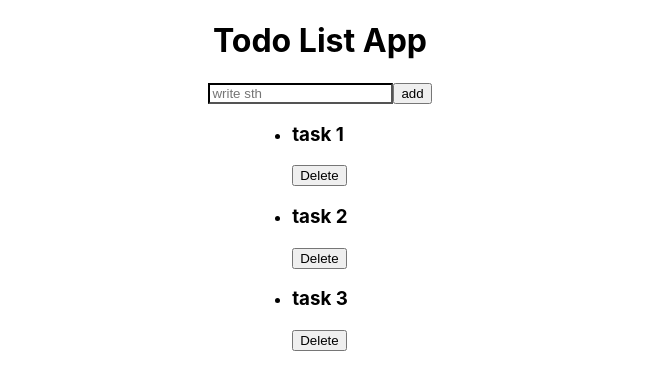
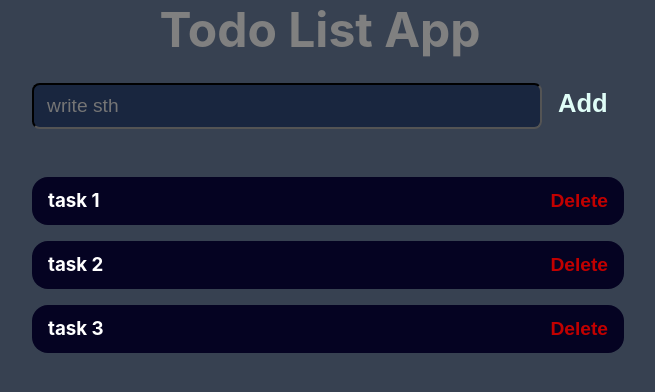
Before and after one commit to berkaygp/react-todo-list-app, a React (Create React App) app: page / in a window 1280 px wide. Shown: the top 392 px of the page, without its empty margins (320-975 px from the left). Built offline with nearby package versions, Linux system fonts and the light colour scheme.

Commit message:
basic css added

```diff
--- a/src/App.css
+++ b/src/App.css
@@ -1,6 +1,10 @@
 .app {
+    font-size: 1.5em;
+    color: #fff;
     width: 100%;
-    display: flex;
-    flex-direction: column;
-    align-items: center;
+    height: 100%;
+    position: relative;
+    text-align: center;
+    vertical-align: auto;
+    background-color: #374151;
 }
--- a/src/components/Header.css
+++ b/src/components/Header.css
@@ -0,0 +1,7 @@
+.header {
+    font-weight: normal;
+}
+
+.header__header{
+    color: gray;
+}
--- a/src/components/Header.js
+++ b/src/components/Header.js
@@ -1,10 +1,12 @@
 import React from "react";
+
+import './Header.css';
 
 const Header = () => {
 
     return (
-        <div>
-            <h1>Todo List App</h1>
+        <div className="header">
+            <h1 className="header__header">Todo List App</h1>
         </div>
     );
 }
--- a/src/components/SubmitForm.css
+++ b/src/components/SubmitForm.css
@@ -0,0 +1,20 @@
+.submit-form__bar {
+    background-color: rgb(25, 38, 63);
+    width: 30rem;
+    height: 1rem;
+    font-size: 1.2rem;
+    margin-top: 1.5rem;
+    padding: 0.8rem;
+    color: rgb(114, 113, 113);
+    border-radius: 0.4em;
+}
+
+.submit-form__add-button {
+    background-color: #374151;
+    border-style: none;
+    font-size: 1.6rem;
+    font-weight: 600;
+    margin-left: 1rem;
+    cursor: pointer;
+    color: rgb(223, 253, 247);
+}
--- a/src/components/SubmitForm.js
+++ b/src/components/SubmitForm.js
@@ -1,4 +1,6 @@
 import React, { useState } from "react";
+
+import './SubmitForm.css';
 
 const SubmitForm = (props) => {
     const [enteredTask, setEnteredTask] = useState('');
@@ -29,12 +31,17 @@ const SubmitForm = (props) => {
     return (
         <form onSubmit={submitHandler}>
             <input
+                className="submit-form__bar"
                 style={{ borderColor: !isValid ? 'red' : 'black' }}
                 type="text" placeholder="write sth"
                 value={enteredTask}
                 onChange={changeHandler}
             />
-            <input type="submit" value="add" />
+            <input
+                className="submit-form__add-button"
+                type="submit"
+                value="Add"
+            />
         </form>
     );
 }
--- a/src/components/Task.css
+++ b/src/components/Task.css
@@ -1,8 +1,25 @@
 .task {
-    display: list-item;
-
+    display: flex;
+    align-items: center;
+    justify-content: space-between;
+    border-radius: 1rem;
+    width: 35rem;
+    height: 1rem;
+    padding: 1rem;
+    margin-top: 1rem;
+    background-color: rgb(5, 3, 34);
+    font-size: 1rem;
 }
 
 .left {
     display: block;
 }
+
+.task__delete-button{
+    background-color: transparent;
+    border-style: none;
+    font-size: 1.2rem;
+    font-weight: 600;
+    color: rgb(194, 0, 0);
+    cursor: pointer;
+}
--- a/src/components/Task.js
+++ b/src/components/Task.js
@@ -12,7 +12,7 @@ const Task = (props) => {
             <div className='left'>
                 <h3>{props.title}</h3>
             </div>
-            <button onClick={deleteHandler} >Delete</button>
+            <button className='task__delete-button' onClick={deleteHandler} >Delete</button>
         </div>
     );
 }
--- a/src/components/TaskList.css
+++ b/src/components/TaskList.css
@@ -1,7 +1,7 @@
 .task-list {
     padding: 1rem;
-    margin: 2rem auto;
-    width: 50rem;
-    max-width: 95%;
-
+    margin: 1rem auto;
+    width: 95%;
+    max-width: 36rem;
+    text-align: center;
   }
--- a/src/components/TaskList.js
+++ b/src/components/TaskList.js
@@ -1,6 +1,7 @@
 import React from "react";
 
 import Task from "./Task";
+import './TaskList.css';
 
 const TaskList = (props) => {
 
--- a/src/index.css
+++ b/src/index.css
@@ -1,5 +1,19 @@
+*, html {
+  margin:0;
+  padding:0;
+}
+
+#root {
+  width: 100%;
+  height: 100%;
+}
+
 body {
+  position: absolute;
+  width: 100%;
+  height: 100%;
   margin: 0;
+  padding: 0;
   font-family: -apple-system, BlinkMacSystemFont, 'Segoe UI', 'Roboto', 'Oxygen',
     'Ubuntu', 'Cantarell', 'Fira Sans', 'Droid Sans', 'Helvetica Neue',
     sans-serif;
```
